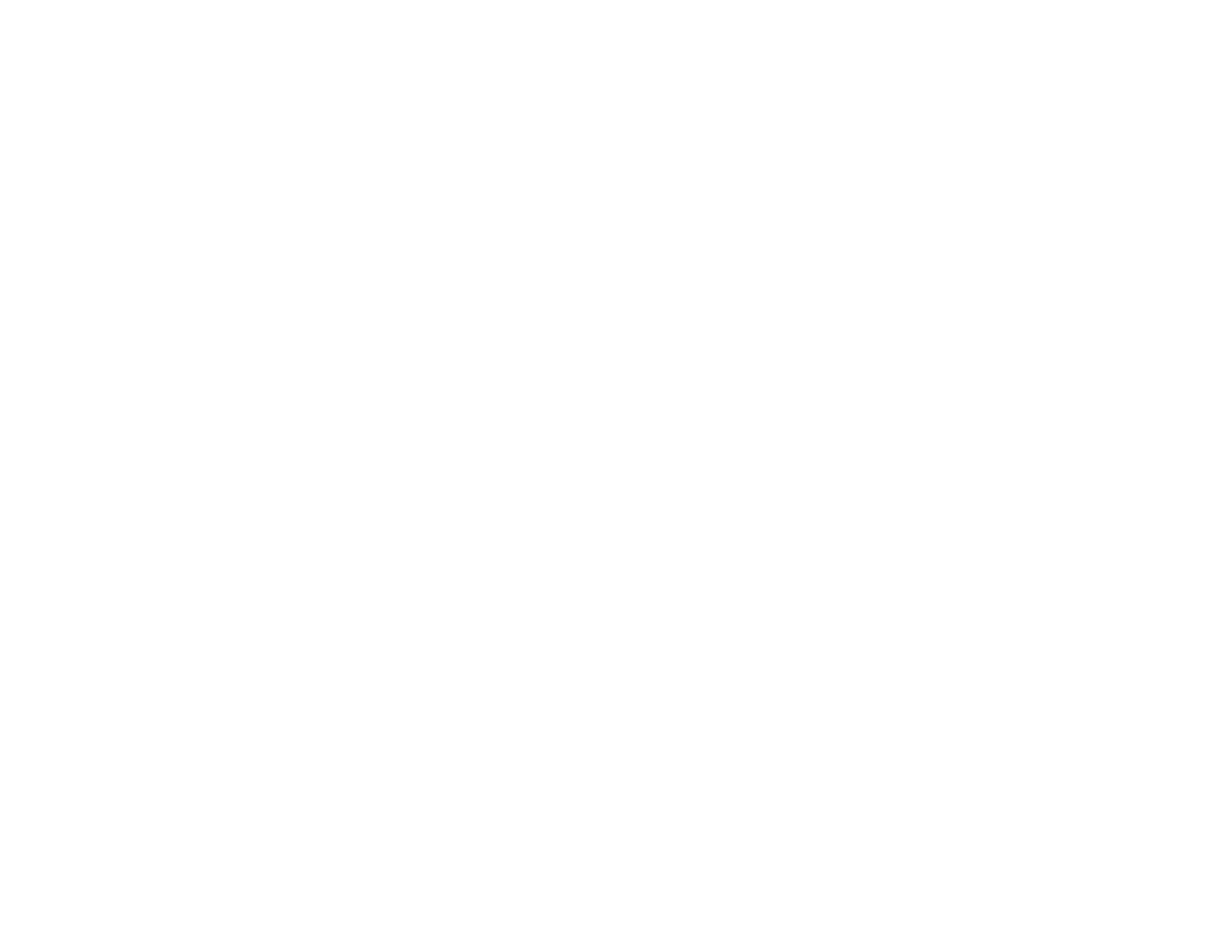
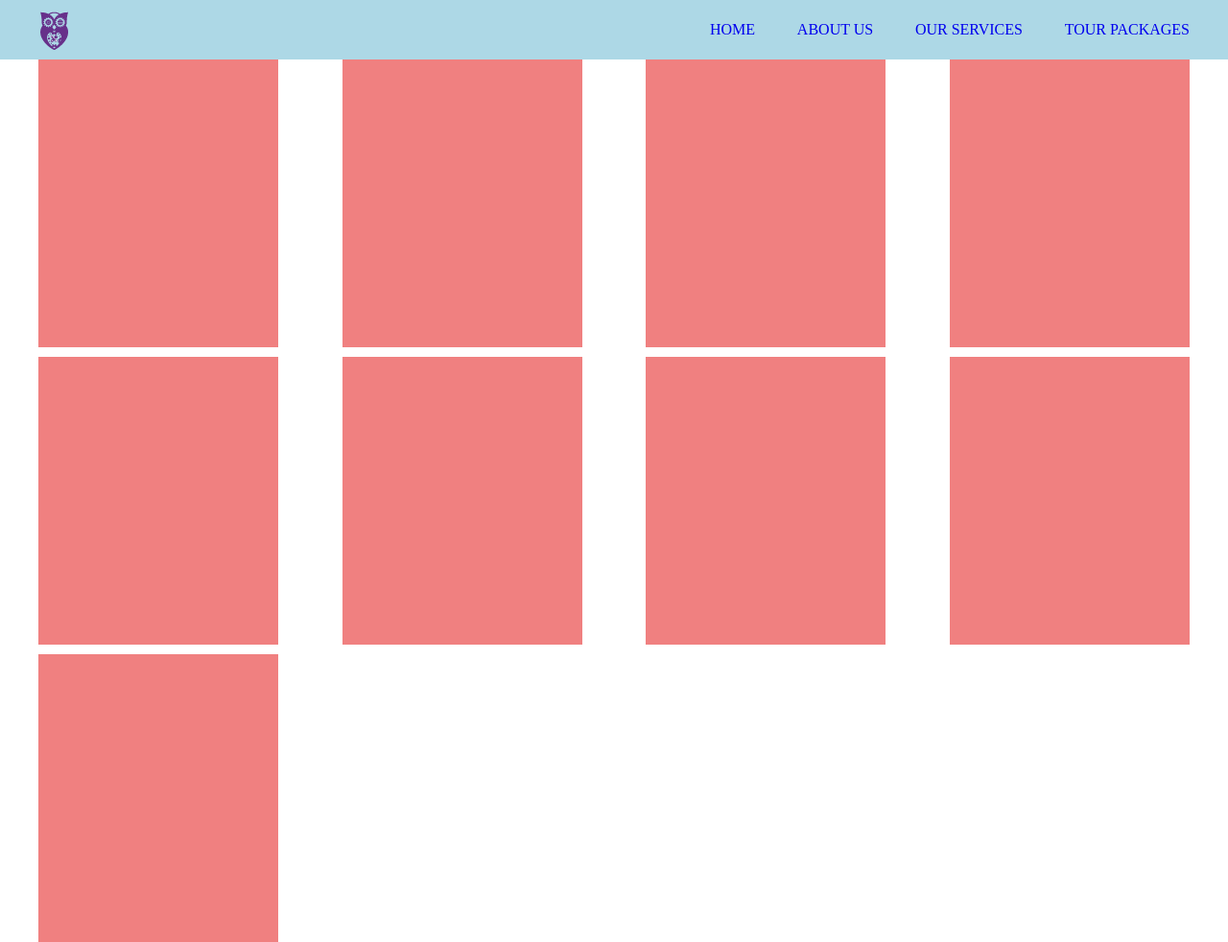
Before and after one commit to GegaLotishvili/lecture10-doit, a plain HTML site: page index.html in a window 1280 px wide. Shown: the whole page at 96% size. Before the commit the page ends 800 px from the top, so only its background shows below. Drawn offline with Linux system fonts and the light colour scheme.

Commit message:
end
end of lecture

```diff
--- /dev/null
+++ b/css/media.css
@@ -0,0 +1,26 @@
+@media (max-width: 1230px) {
+    .container {
+        width: 95%;
+    }
+}
+
+@media (max-width: 650px) {
+    .fa-bars {
+        display: block;
+    }
+    nav {
+        display: none;
+    }
+}
+
+@media (max-width: 1033px) {
+    .myflex2 {
+        justify-content: space-around;
+    }
+}
+
+@media (max-width: 513px) {
+    .card {
+        width: 80%;
+    }
+}
--- a/css/style.css
+++ b/css/style.css
@@ -0,0 +1,82 @@
+/*
+* Prefixed by https://autoprefixer.github.io
+* PostCSS: v8.4.14,
+* Autoprefixer: v10.4.7
+* Browsers: last 20 version
+*/
+
+header {
+    padding: 10px 0;
+    background-color: lightblue;
+}
+.container {
+    max-width: 1200px;
+    width: 100%;
+    margin: 0 auto;
+}
+
+.myflex {
+    display: -webkit-box;
+    display: -webkit-flex;
+    display: -ms-flexbox;
+    display: flex;
+    -webkit-box-pack: justify;
+    -webkit-justify-content: space-between;
+    -ms-flex-pack: justify;
+    justify-content: space-between;
+    -webkit-box-align: center;
+    -webkit-align-items: center;
+    -ms-flex-align: center;
+    align-items: center;
+}
+
+nav {
+    width: 500px;
+}
+nav ul {
+    display: -webkit-box;
+    display: -webkit-flex;
+    display: -ms-flexbox;
+    display: flex;
+    -webkit-box-pack: justify;
+    -webkit-justify-content: space-between;
+    -ms-flex-pack: justify;
+    justify-content: space-between;
+}
+
+.fa-bars {
+    display: none;
+    cursor: pointer;
+}
+
+/* sectiion 1 */
+
+.myflex2 {
+    display: -webkit-box;
+    display: -webkit-flex;
+    display: -ms-flexbox;
+    display: flex;
+    -webkit-box-orient: horizontal;
+    -webkit-box-direction: normal;
+    -webkit-flex-direction: row;
+    -ms-flex-direction: row;
+    flex-direction: row;
+    -webkit-box-pack: justify;
+    -webkit-justify-content: space-between;
+    -ms-flex-pack: justify;
+    justify-content: space-between;
+    -webkit-box-align: start;
+    -webkit-align-items: flex-start;
+    -ms-flex-align: start;
+    align-items: flex-start;
+    -webkit-flex-wrap: wrap;
+    -ms-flex-wrap: wrap;
+    flex-wrap: wrap;
+    gap: 10px;
+}
+
+.card {
+    width: 250px;
+    height: 300px;
+    background-color: lightcoral;
+}
--- a/index.html
+++ b/index.html
@@ -4,10 +4,53 @@
         <meta charset="UTF-8" />
         <meta name="viewport" content="width=device-width, initial-scale=1.0" />
         <title>Lecture 10</title>
+        <script
+            src="https://kit.fontawesome.com/077d12e354.js"
+            crossorigin="anonymous"
+        ></script>
         <link rel="stylesheet" href="css/reset.css" />
         <link rel="stylesheet" href="css/style.css" />
+        <link rel="stylesheet" href="css/media.css" />
     </head>
     <body>
-
+        <header>
+            <div class="container myflex">
+                <img
+                    class="logo"
+                    src="images/149418694_1371911026498334_3982599470388607159_n 1.png"
+                    alt="logo"
+                />
+                <nav>
+                    <ul>
+                        <li>
+                            <a href="#">HOME</a>
+                        </li>
+                        <li>
+                            <a href="#">ABOUT US</a>
+                        </li>
+                        <li>
+                            <a href="#">OUR SERVICES</a>
+                        </li>
+                        <li>
+                            <a href="#">TOUR PACKAGES</a>
+                        </li>
+                    </ul>
+                </nav>
+                <i class="fa-solid fa-bars fa-2xl"></i>
+            </div>
+        </header>
+        <section class="s-1">
+            <div class="container myflex2">
+                <div class="card"></div>
+                <div class="card"></div>
+                <div class="card"></div>
+                <div class="card"></div>
+                <div class="card"></div>
+                <div class="card"></div>
+                <div class="card"></div>
+                <div class="card"></div>
+                <div class="card"></div>
+            </div>
+        </section>
     </body>
 </html>
```
Also changed, not shown: images/149418694_1371911026498334_3982599470388607159_n 1.png (added), 1 other file.
